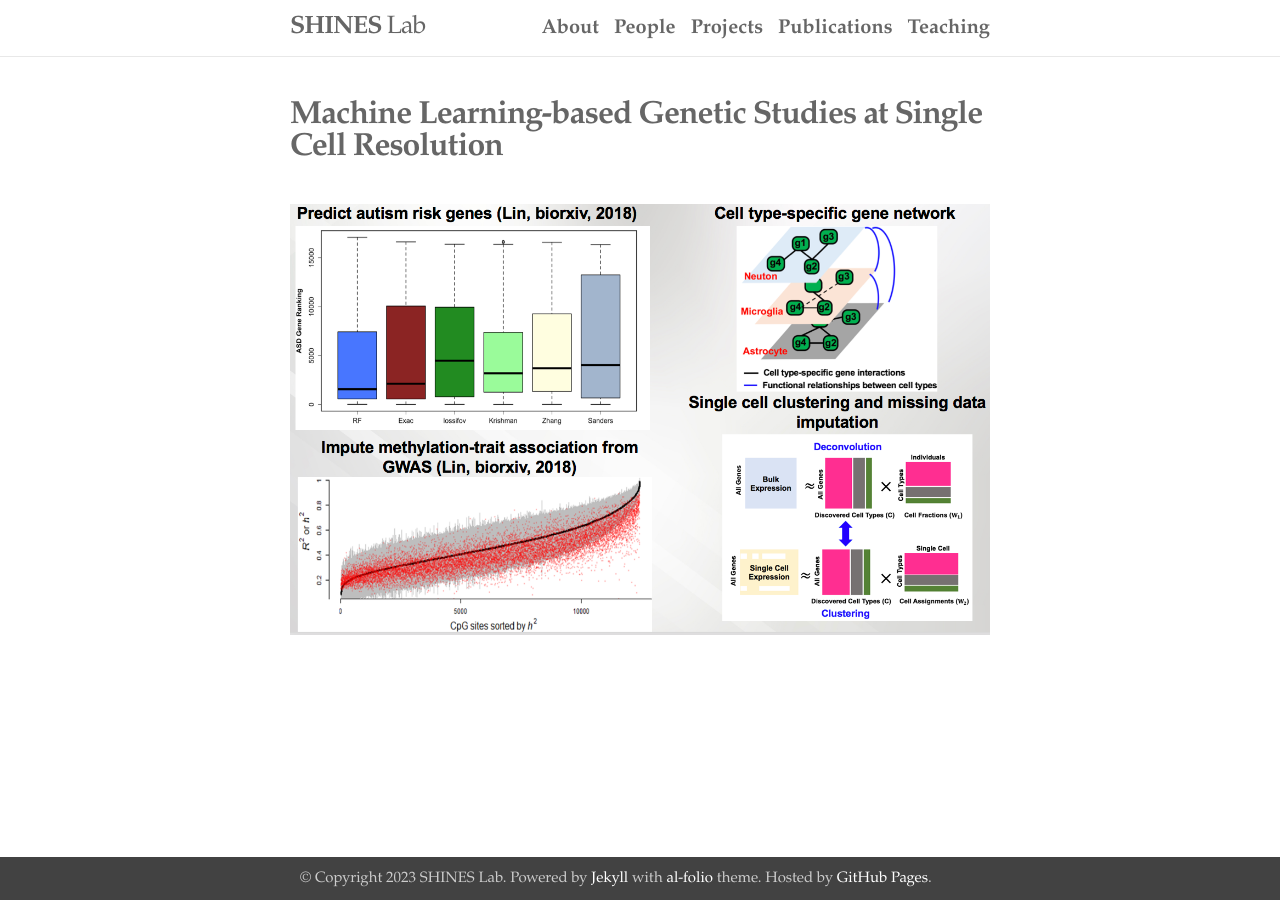
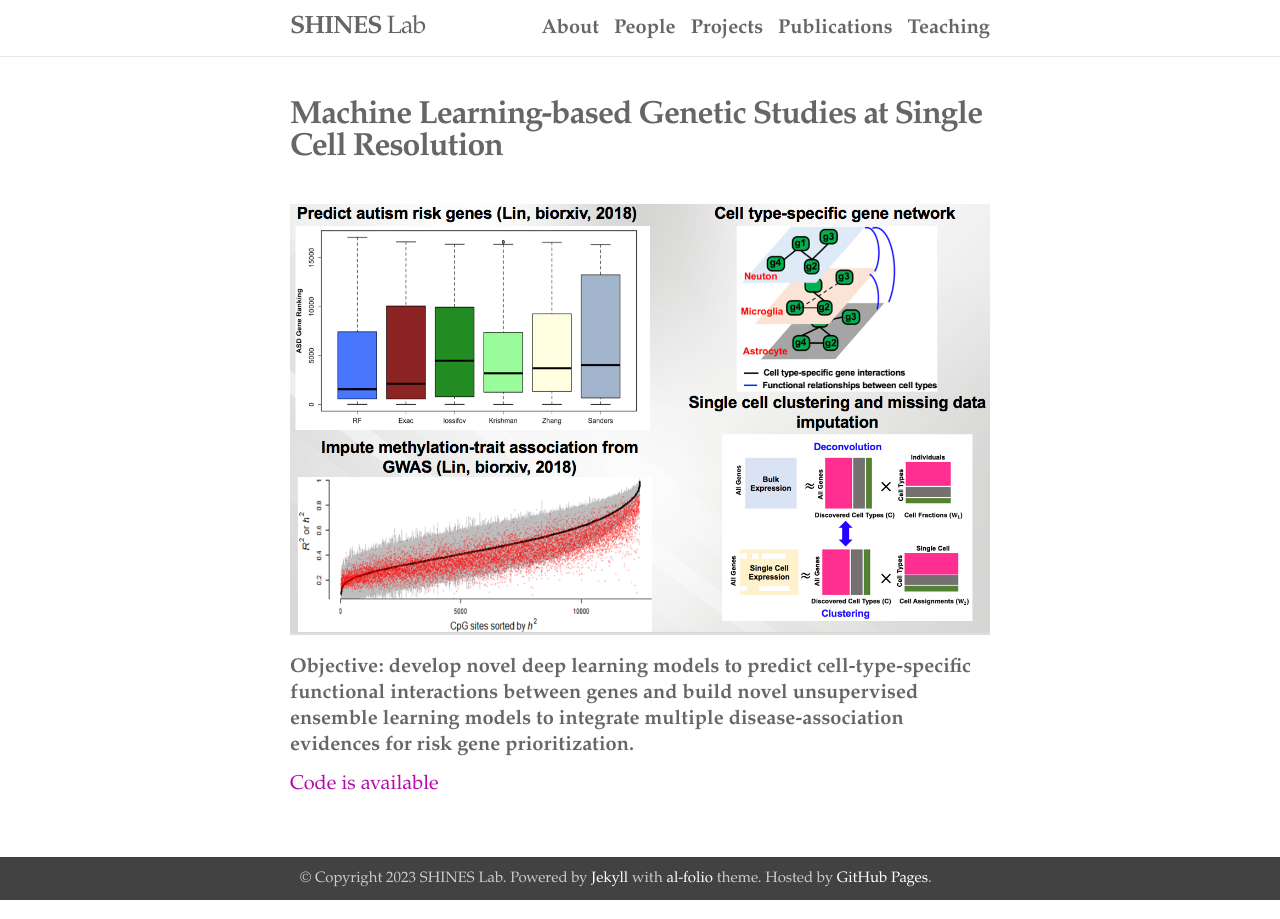
Before and after one commit to shines-lab/shines-lab.github.io, a Jekyll site: the page built from _projects/3_project.markdown, in a window 1280 px wide. Built offline with Jekyll 4.4.1, drawn with Linux system fonts in a browser that asks for light colours.

Commit message:
Update 3_project.markdown

```diff
--- a/_projects/3_project.markdown
+++ b/_projects/3_project.markdown
@@ -6,4 +6,8 @@ img: assets/img/P2.png
 
 ---
  <img src="{{site.baseurl}}/assets/img/Project3.png" align="center" width="100%" height="100%">
+
+#### **Objective: develop novel deep learning models to predict cell-type-specific functional interactions between genes and build novel unsupervised ensemble learning models to integrate multiple disease-association evidences for risk gene prioritization.**
+
+<a href="https://github.com/shivaafshar/Multimodal-deep-learning-codes"> Code is available
 <br>
```
